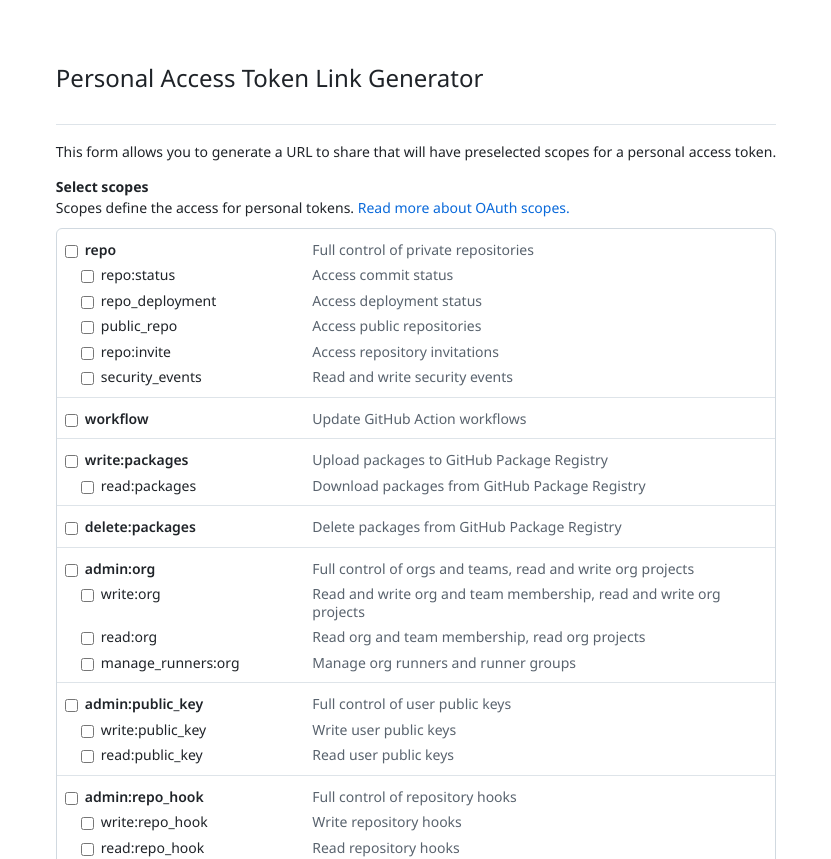
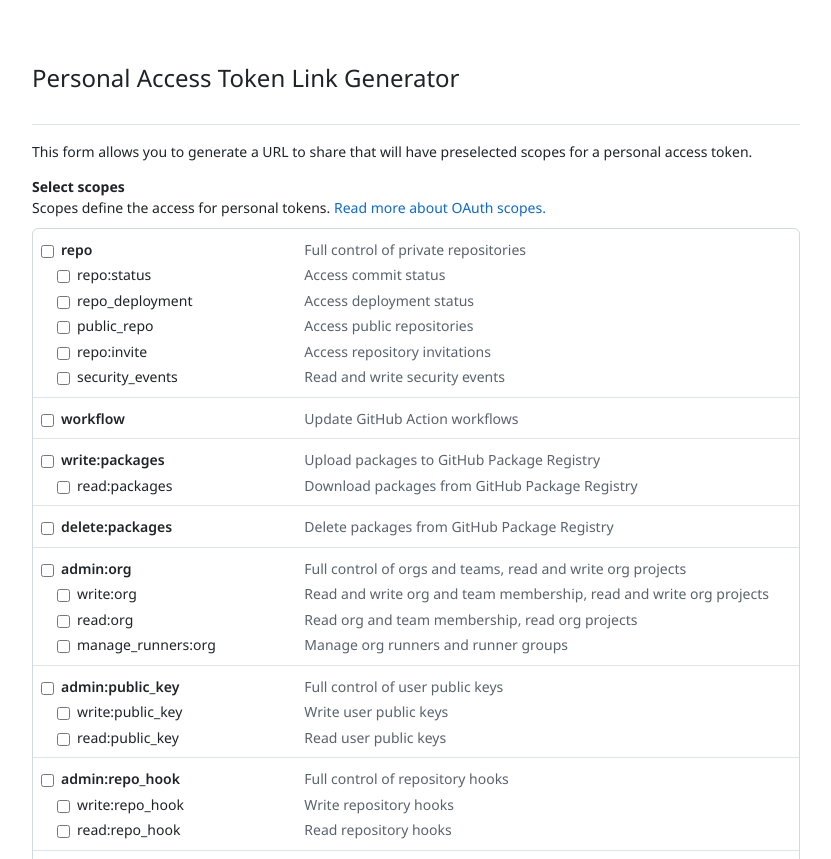
Before and after one commit to austenstone/pat-url-generator, a plain HTML site: page index.html in a window 1280 px wide. Shown: the top 859 px of the page, without its empty margins (209-1040 px from the left). Drawn offline with Linux system fonts and the light colour scheme.

Commit message:
Update index.html

```diff
--- a/index.html
+++ b/index.html
@@ -2486,7 +2486,7 @@
 
 <body>
   <div class="container">
-    <div style="max-width: 768px;">
+    <div style="width: 768px;max-width: 100%;">
 
       <div data-view-component="true" class="Subhead">
         <h2 data-view-component="true" class="Subhead-heading Subhead-heading--large">
```
